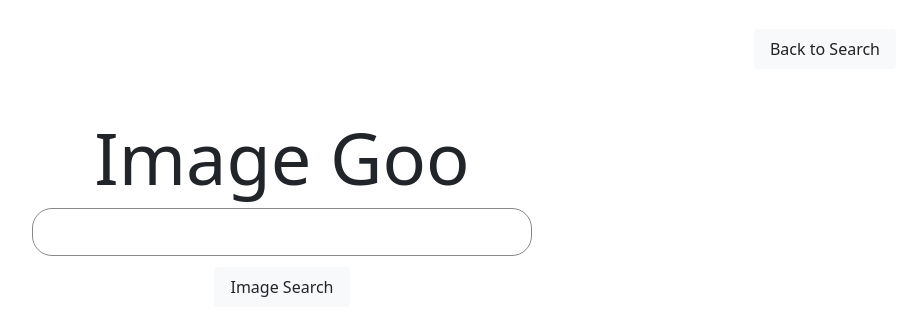
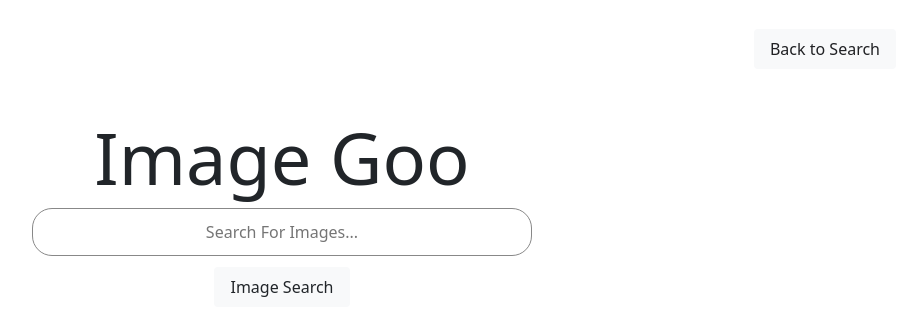
Before and after one commit to pudimlucy/CS50w, a Python web app: template search/search/template/image.html in a window 1280 px wide. Shown: the top 336 px of the page, without its empty margins (358-1268 px from the left). Run offline with Jinja, Linux system fonts and the light colour scheme; the template is opened without the code that fills it, so the values that code supplies are empty.

Commit message:
Fixed placeholder property on wrong tag.

```diff
--- a/search/search/template/image.html
+++ b/search/search/template/image.html
@@ -24,11 +24,11 @@
             <div class="container">
                 <form action="https://google.com/search">
                     <div class="container">
-                        <input type="text" class="btn searchbar" name="q">
+                        <input type="text" class="btn searchbar" name="q" placeholder="Search For Images..." >
                         <input hidden="true" name="tbm" value="isch">
                     </div>
                     <div class="container">
-                        <input type="submit" class="btn searchbutton" value="Image Search" placeholder="Search For Images...">
+                        <input type="submit" class="btn searchbutton" value="Image Search" >
                     </div>
                 </form>
             </div>
```
